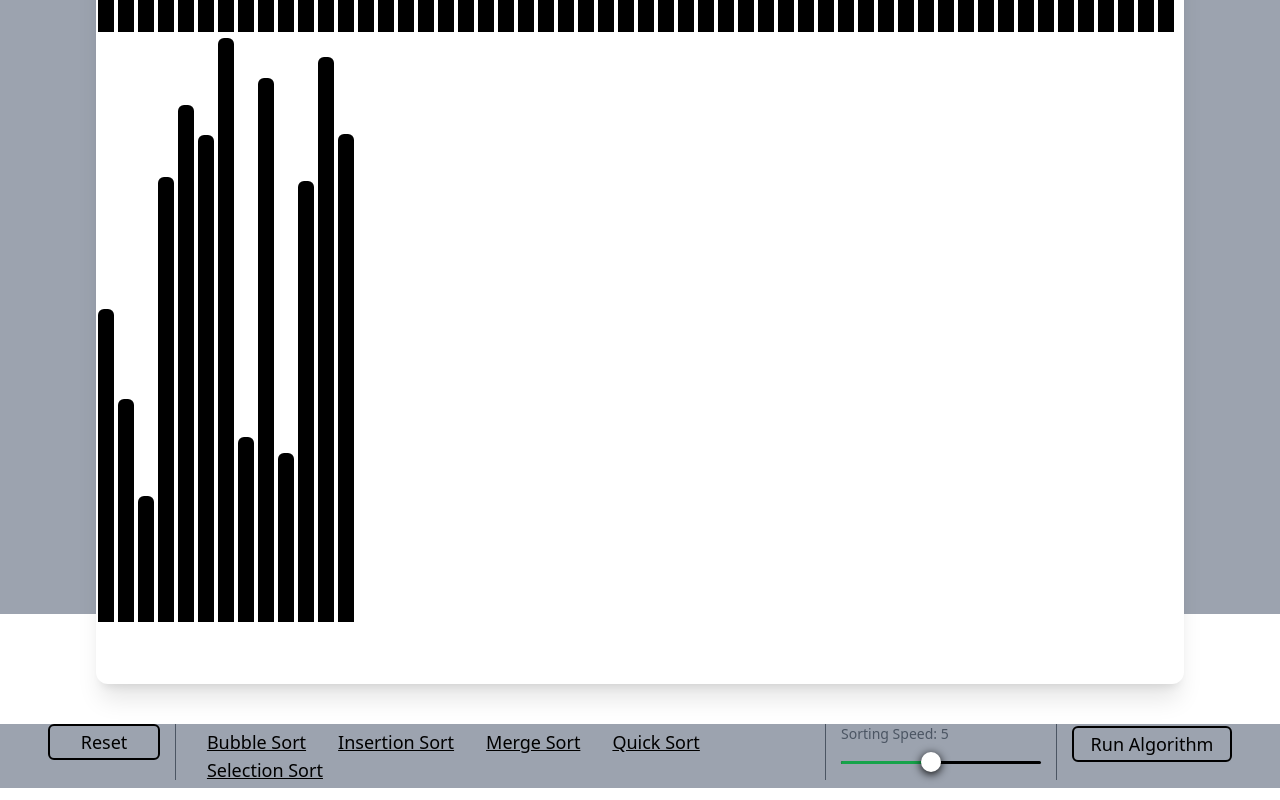
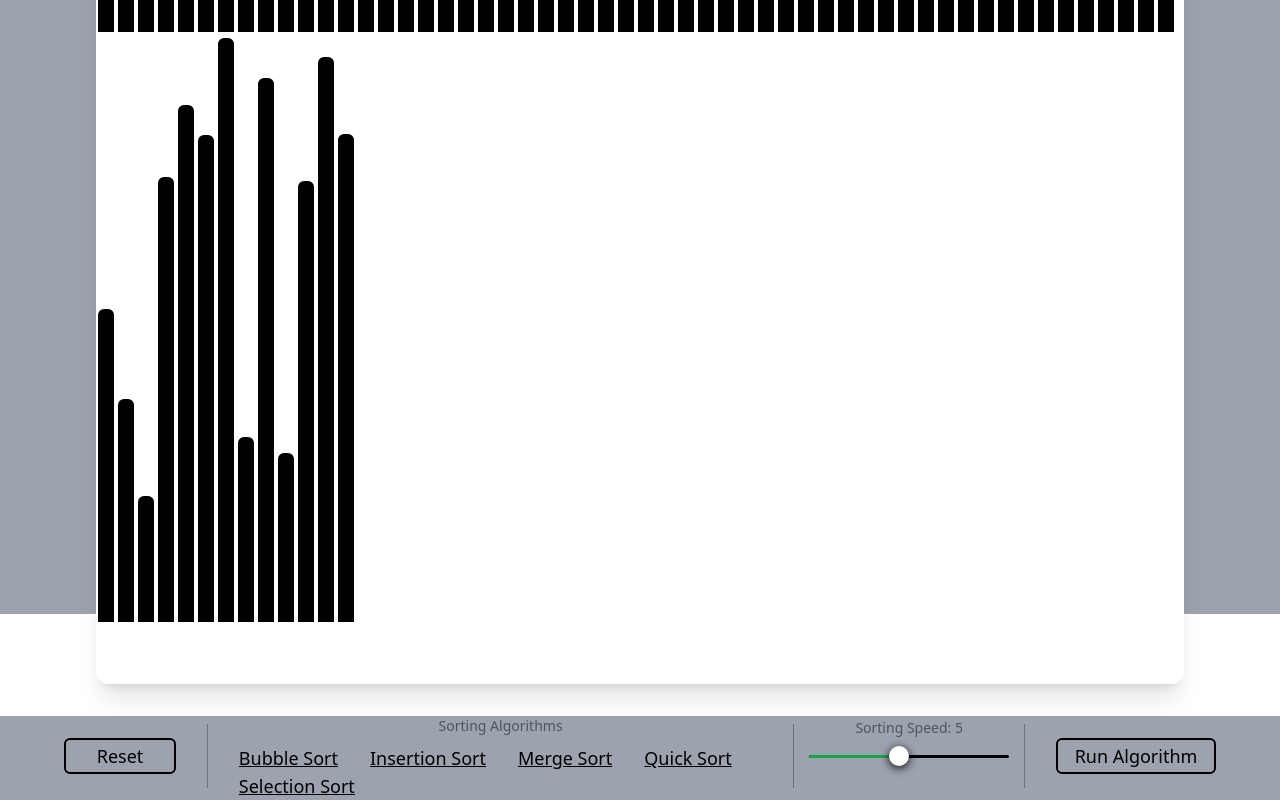
Before and after one commit to tylerrobins/algo-page, a React (Vite) app: page / in a window 1280 px wide. Shown: the part 186-986 px from the top of the page. Built offline with nearby package versions, Linux system fonts and the light colour scheme.

Commit message:
cntrl box styling

```diff
--- a/src/SortingVisualiser/ControlBar.tsx
+++ b/src/SortingVisualiser/ControlBar.tsx
@@ -31,7 +31,7 @@ function ControlBar({
 
   return (
     <div className="flex flex-row mx-12">
-      <div>
+      <div className="py-0.5 mt-5 mx-4">
         <button
           onClick={() => {
             stopClearAlgo();
@@ -43,11 +43,15 @@ function ControlBar({
         </button>
       </div>
       <Separator.Root
-        className="bg-gray-600 data-[orientation=horizontal]:h-px data-[orientation=horizontal]:w-full data-[orientation=vertical]:h-14 data-[orientation=vertical]:w-px mx-[15px]"
+        className="bg-gray-500 data-[orientation=horizontal]:h-px data-[orientation=horizontal]:w-full data-[orientation=vertical]:h-16 data-[orientation=vertical]:w-px mx-[15px] mt-2"
         decorative
         orientation="vertical"
       />
-      <div className="py-1">
+      <div className="">
+        <p className="text-sm text-gray-600 text-center pb-2">
+          Sorting Algorithms
+        </p>
+        <div>
           <Button
             onClick={() => setTempAlgo("bubble")}
             className="px-4 underline"
@@ -84,13 +88,14 @@ function ControlBar({
             Selection Sort
           </Button>
         </div>
+      </div>
       <Separator.Root
-        className="bg-gray-600 data-[orientation=horizontal]:h-px data-[orientation=horizontal]:w-full data-[orientation=vertical]:h-14 data-[orientation=vertical]:w-px mx-[15px]"
+        className="bg-gray-500 data-[orientation=horizontal]:h-px data-[orientation=horizontal]:w-full data-[orientation=vertical]:h-16 data-[orientation=vertical]:w-px mx-[15px] mt-2"
         decorative
         orientation="vertical"
       />
-      <div className="">
-        <p className="text-sm text-gray-600">
+      <div className="py-0.5">
+        <p className="text-sm text-gray-600 text-center">
           Sorting Speed: {tempSortSpeed[0]}
         </p>
         <Slider.Root
@@ -112,12 +117,12 @@ function ControlBar({
         </Slider.Root>
       </div>
       <Separator.Root
-        className="bg-gray-600 data-[orientation=horizontal]:h-px data-[orientation=horizontal]:w-full data-[orientation=vertical]:h-14 data-[orientation=vertical]:w-px mx-[15px]"
+        className="bg-gray-500 data-[orientation=horizontal]:h-px data-[orientation=horizontal]:w-full data-[orientation=vertical]:h-16 data-[orientation=vertical]:w-px mx-[15px] mt-2"
         decorative
         orientation="vertical"
       />
 
-      <div className="py-0.5">
+      <div className="py-0.5 mt-5 mx-4">
         {algoRunning ? (
           <button
             className="border-red-600 bg-red-600 border-2 px-3 py-0.5 rounded-md w-40"
--- a/src/SortingVisualiser/index.tsx
+++ b/src/SortingVisualiser/index.tsx
@@ -26,7 +26,7 @@ function SortingVisualiser() {
           greyIdxs={greyIdxs}
         />
       </div>
-      <div className="flex justify-center bg-gray-400 w-full text-lg mt-10">
+      <div className="flex justify-center bg-gray-400 w-full text-lg mt-8">
         <ControlBar
           generateSetArry={generateSetArry}
           setSelectedAlgo={setSelectedAlgo}
--- a/src/output.css
+++ b/src/output.css
@@ -611,6 +611,16 @@ video {
   margin-right: auto;
 }
 
+.mx-3 {
+  margin-left: 0.75rem;
+  margin-right: 0.75rem;
+}
+
+.mx-4 {
+  margin-left: 1rem;
+  margin-right: 1rem;
+}
+
 .mt-5 {
   margin-top: 1.25rem;
 }
@@ -633,6 +643,22 @@ video {
 
 .mr-10 {
   margin-right: 2.5rem;
+}
+
+.mt-2 {
+  margin-top: 0.5rem;
+}
+
+.mt-4 {
+  margin-top: 1rem;
+}
+
+.mt-8 {
+  margin-top: 2rem;
+}
+
+.mt-6 {
+  margin-top: 1.5rem;
 }
 
 .block {
@@ -1059,6 +1085,11 @@ video {
   padding-bottom: 0.25rem;
 }
 
+.px-1 {
+  padding-left: 0.25rem;
+  padding-right: 0.25rem;
+}
+
 .pb-2 {
   padding-bottom: 0.5rem;
 }
@@ -1105,6 +1136,10 @@ video {
 
 .pb-14 {
   padding-bottom: 3.5rem;
+}
+
+.pb-1 {
+  padding-bottom: 0.25rem;
 }
 
 .text-center {
@@ -1248,6 +1283,10 @@ video {
   height: 3.5rem;
 }
 
+.data-\[orientation\=vertical\]\:h-16[data-orientation=vertical] {
+  height: 4rem;
+}
+
 .data-\[orientation\=horizontal\]\:w-full[data-orientation=horizontal] {
   width: 100%;
 }
```
Lines whose indentation alone changed are shown as unchanged.
